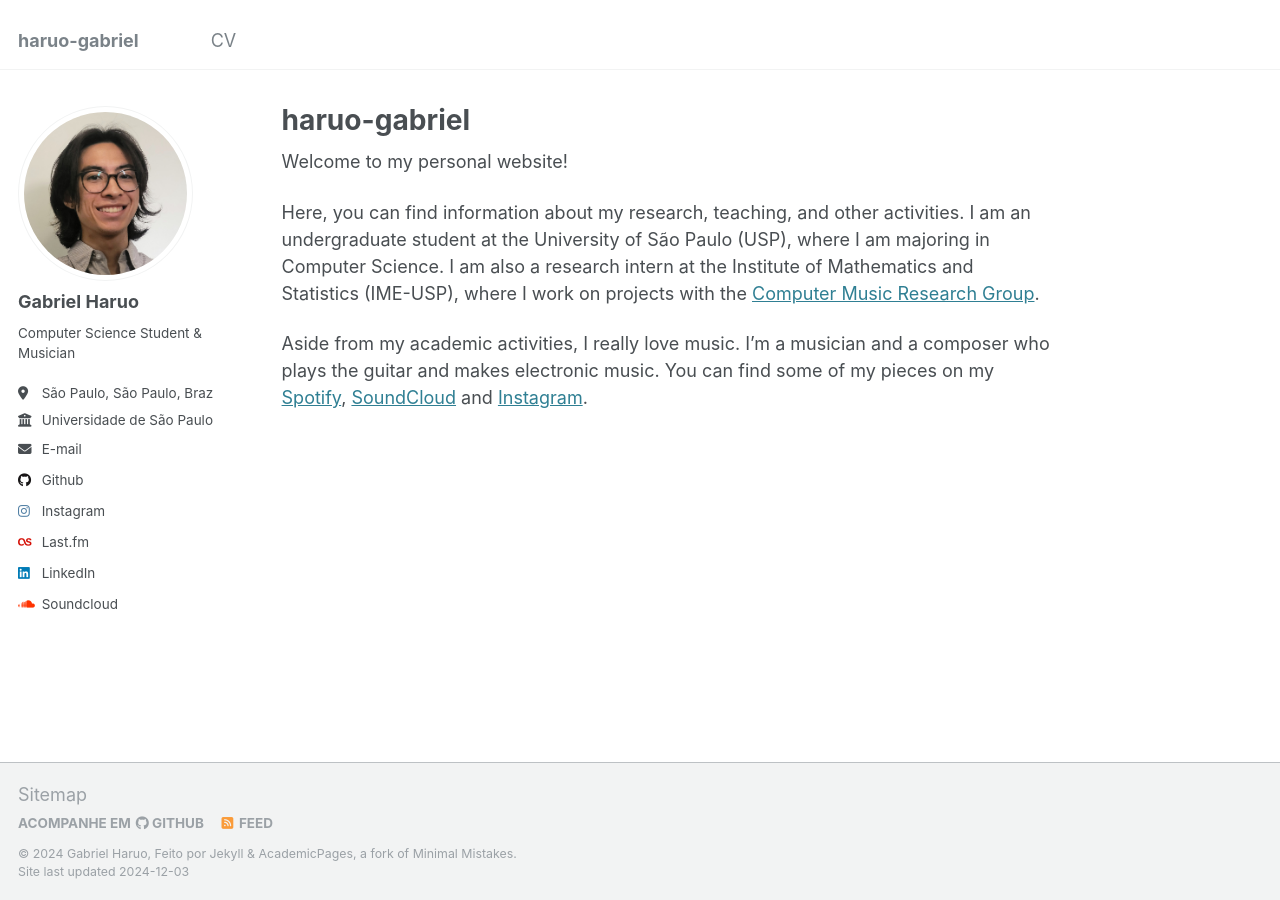
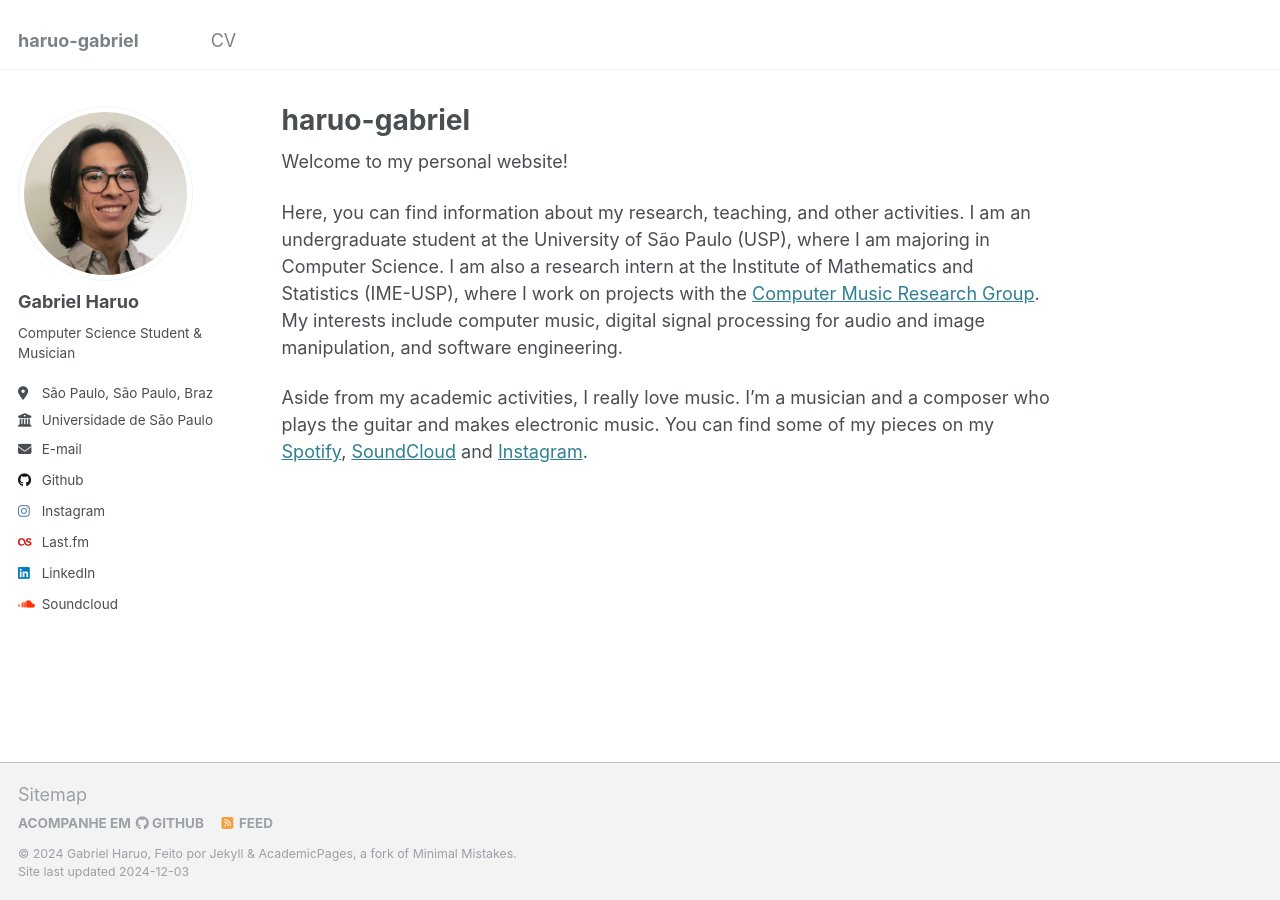
Before and after one commit to haruo-gabriel/haruo-gabriel.github.io, a Jekyll site: the page built from _pages/about.md, in a window 1280 px wide. Built offline with Jekyll 4.4.1, drawn with Linux system fonts in a browser that asks for light colours.

Commit message:
add content

```diff
--- a/_pages/about.md
+++ b/_pages/about.md
@@ -9,7 +9,7 @@ redirect_from:
 
 Welcome to my personal website!
 
-Here, you can find information about my research, teaching, and other activities. I am an undergraduate student at the University of São Paulo (USP), where I am majoring in Computer Science. I am also a research intern at the Institute of Mathematics and Statistics (IME-USP), where I work on projects with the [Computer Music Research Group](https://compmus.ime.usp.br/en/).
+Here, you can find information about my research, teaching, and other activities. I am an undergraduate student at the University of São Paulo (USP), where I am majoring in Computer Science. I am also a research intern at the Institute of Mathematics and Statistics (IME-USP), where I work on projects with the [Computer Music Research Group](https://compmus.ime.usp.br/en/). My interests include computer music, digital signal processing for audio and image manipulation, and software engineering.
 
 Aside from my academic activities, I really love music. I'm a musician and a composer who plays the guitar and makes electronic music. You can find some of my pieces on my [Spotify](https://open.spotify.com/artist/17GgEguj01TBALcXJjBwXB), [SoundCloud](https://soundcloud.com/haruooo) and [Instagram](https://www.instagram.com/_haru.o).
 
```
